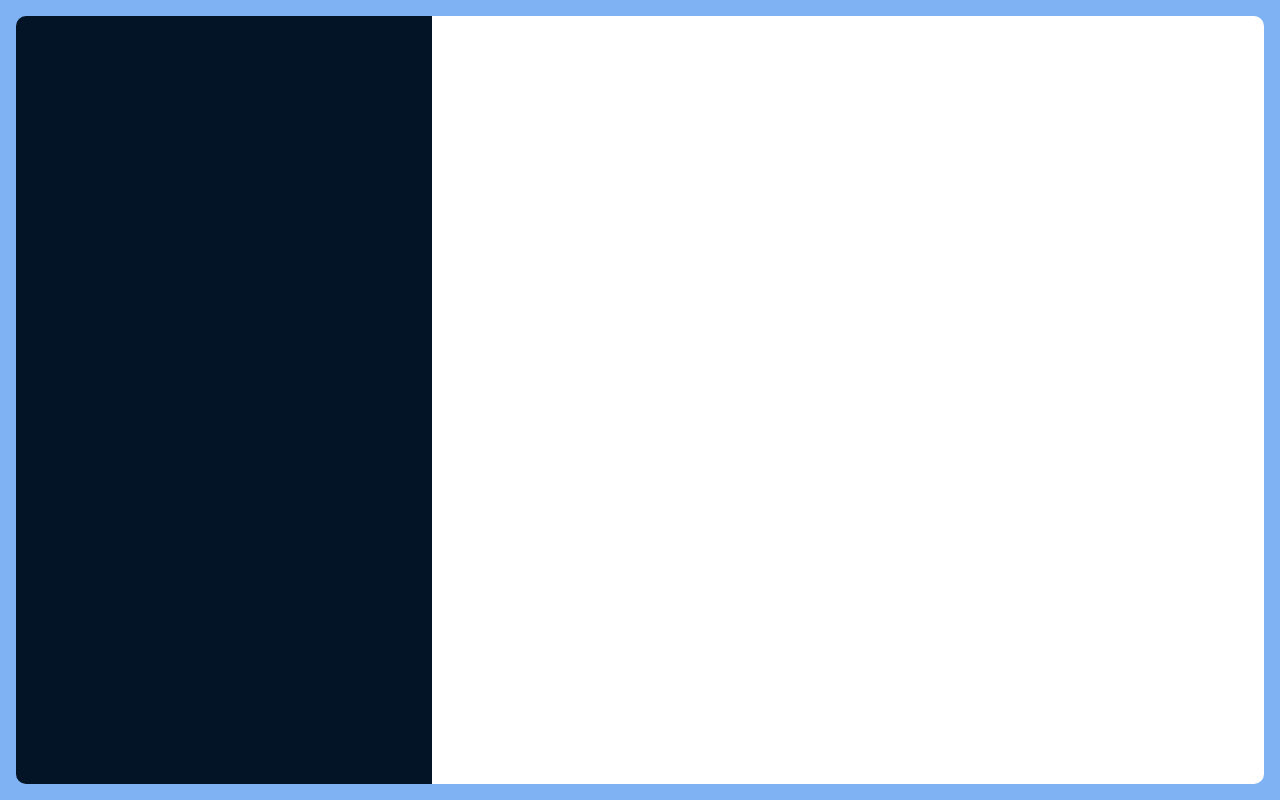
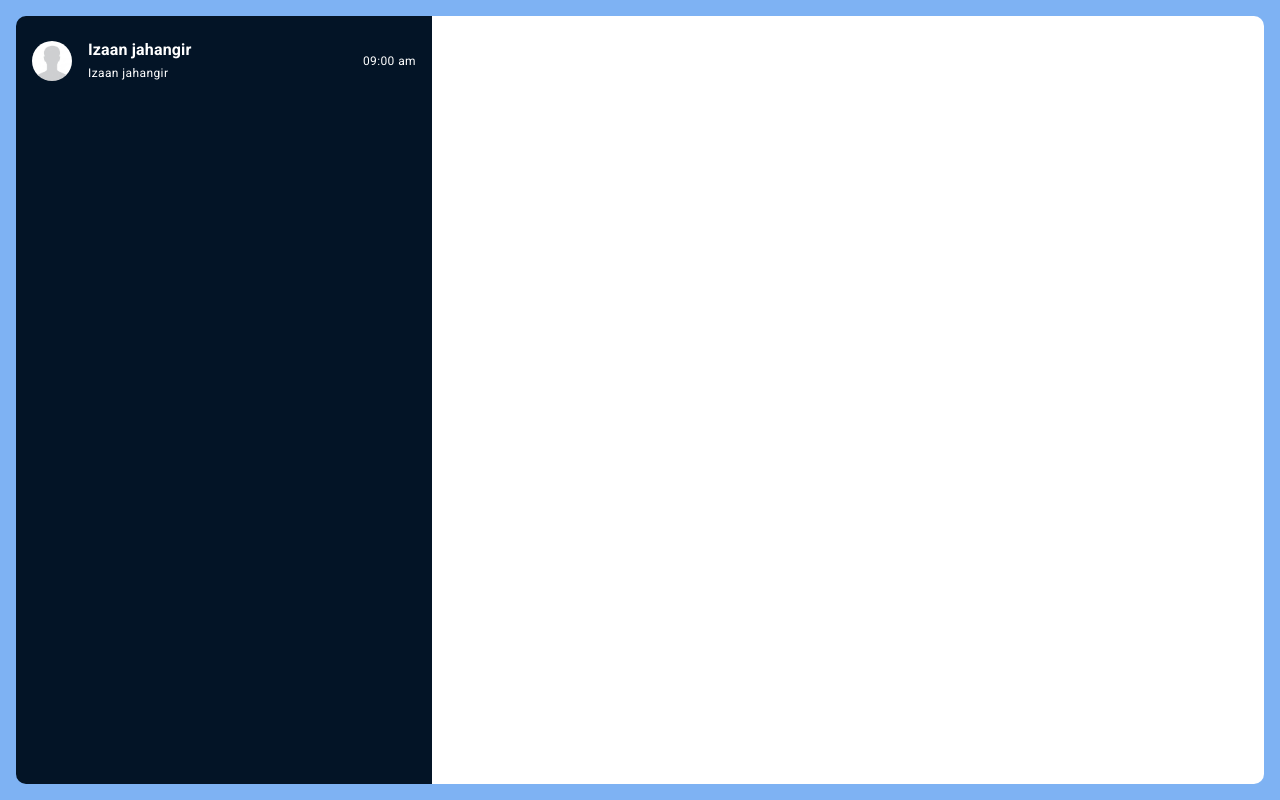
Before and after one commit to izaanjahangir/mern-chat-app-realtime, a React (Create React App) app in the folder client/: page / in a window 1280 px wide. Built offline with nearby package versions, Linux system fonts and the light colour scheme.

Commit message:
[client] added MessageList component

```diff
--- a/client/package.json
+++ b/client/package.json
@@ -8,6 +8,7 @@
     "@testing-library/jest-dom": "^4.2.4",
     "@testing-library/react": "^9.3.2",
     "@testing-library/user-event": "^7.1.2",
+    "fontsource-roboto": "^2.2.6",
     "react": "^16.13.1",
     "react-dom": "^16.13.1",
     "react-router-dom": "^5.2.0",
--- /dev/null
+++ b/client/src/components/MessageList/index.js
@@ -0,0 +1,56 @@
+import React from "react";
+import ListItem from "@material-ui/core/ListItem";
+import Avatar from "@material-ui/core/Avatar";
+import Typography from "@material-ui/core/Typography";
+import ListItemText from "@material-ui/core/ListItemText";
+import ListItemAvatar from "@material-ui/core/ListItemAvatar";
+
+import useStyles from "./style";
+
+function MessageList() {
+  const classes = useStyles();
+
+  return (
+    // <ListItem button>
+    //   <div className={classes.avatarContainer}>
+    //     <Avatar
+    //       alt="username"
+    //       src={require("../../assets/images/avatar.jpg")}
+    //       className={classes.avatar}
+    //     />
+    //   </div>
+    //   <div className={classes.userDetailsContainer}>
+
+    //   </div>
+
+    // </ListItem>
+    <ListItem button>
+      <ListItemAvatar>
+        <Avatar
+          alt="username"
+          src={require("../../assets/images/avatar.jpg")}
+          className={classes.avatar}
+        />
+      </ListItemAvatar>
+      <ListItemText
+        primary={
+          <Typography className={classes.username} variant="body1">
+            Izaan jahangir
+          </Typography>
+        }
+        secondary={
+          <Typography className={classes.message} variant="caption">
+            Izaan jahangir
+          </Typography>
+        }
+      />
+      <div>
+        <Typography className={classes.message} variant="caption">
+          09:00 am
+        </Typography>
+      </div>
+    </ListItem>
+  );
+}
+
+export default MessageList;
--- /dev/null
+++ b/client/src/components/MessageList/style.js
@@ -0,0 +1,30 @@
+import { makeStyles } from "@material-ui/core/styles";
+
+import colors from "../../config/colors";
+
+const useStyles = makeStyles((theme) => ({
+  avatarContainer: {
+    width: theme.spacing(7),
+  },
+  avatar: {
+    width: theme.spacing(5),
+    height: theme.spacing(5),
+  },
+  userDetailsContainer: {
+    display: "flex",
+    flexDirection: "column",
+    flex: 1,
+  },
+  username: {
+    color: "white",
+    fontWeight: "bold",
+  },
+  message: {
+    color: "white",
+  },
+  primary: {
+    color: "white",
+  },
+}));
+
+export default useStyles;
--- a/client/src/index.js
+++ b/client/src/index.js
@@ -1,5 +1,7 @@
 import React from "react";
 import ReactDOM from "react-dom";
+import "fontsource-roboto";
+
 import "./index.css";
 import "./general-classes.css";
 import App from "./App";
--- a/client/src/screens/Home/index.js
+++ b/client/src/screens/Home/index.js
@@ -2,7 +2,9 @@ import React from "react";
 import CssBaseline from "@material-ui/core/CssBaseline";
 import Container from "@material-ui/core/Container";
 import Grid from "@material-ui/core/Grid";
+import List from "@material-ui/core/List";
 
+import MessageList from "../../components/MessageList";
 import useStyles from "./style";
 
 function Home() {
@@ -13,18 +15,12 @@ function Home() {
       <CssBaseline />
       <div className={classes.boxContainer}>
         <Grid container>
-          <Grid
-            className={classes.leftContainer}
-            item
-            xs={12}
-            md={4}
-          ></Grid>
-          <Grid
-            className={classes.rightContainer}
-            item
-            xs={12}
-            md={8}
-          ></Grid>
+          <Grid className={classes.leftContainer} item xs={12} md={4}>
+            <List component="nav" aria-label="secondary mailbox folders">
+              <MessageList />
+            </List>
+          </Grid>
+          <Grid className={classes.rightContainer} item xs={12} md={8}></Grid>
         </Grid>
       </div>
     </Container>
--- a/client/src/screens/Home/style.js
+++ b/client/src/screens/Home/style.js
@@ -44,6 +44,25 @@ const useStyles = makeStyles((theme) => ({
       borderBottomLeftRadius: 10,
     },
   },
+  avatarContainer: {
+    width: theme.spacing(7),
+  },
+  avatar: {
+    width: theme.spacing(5),
+    height: theme.spacing(5),
+  },
+  userDetailsContainer: {
+    display: "flex",
+    flexDirection: "column",
+    flex: 1
+  },
+  username: {
+    color: "white",
+    fontWeight: "bold",
+  },
+  message: {
+    color: "white",
+  },
 }));
 
 export default useStyles;
```
Also changed, not shown: client/src/assets/images/avatar.jpg (added).
